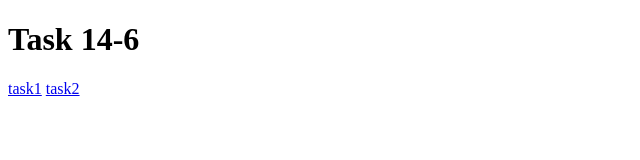
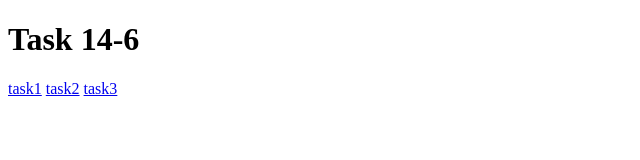
Before and after one commit to Mobeidat69/HTML_CSS_Task, a plain HTML site: page index.html in a window 1280 px wide. Shown: the full height of the page, 0-640 px from the left. Drawn offline with Linux system fonts and the light colour scheme.

Commit message:
last updated

```diff
--- a/index.html
+++ b/index.html
@@ -9,5 +9,6 @@
     <h1>Task 14-6 </h1>
     <a href="./task_14_6/task1.html">task1</a>
     <a href="./task_14_6/task2.html">task2</a>
+    <a href="./task_14_6/task3.html">task3</a>
 </body>
 </html>
```
